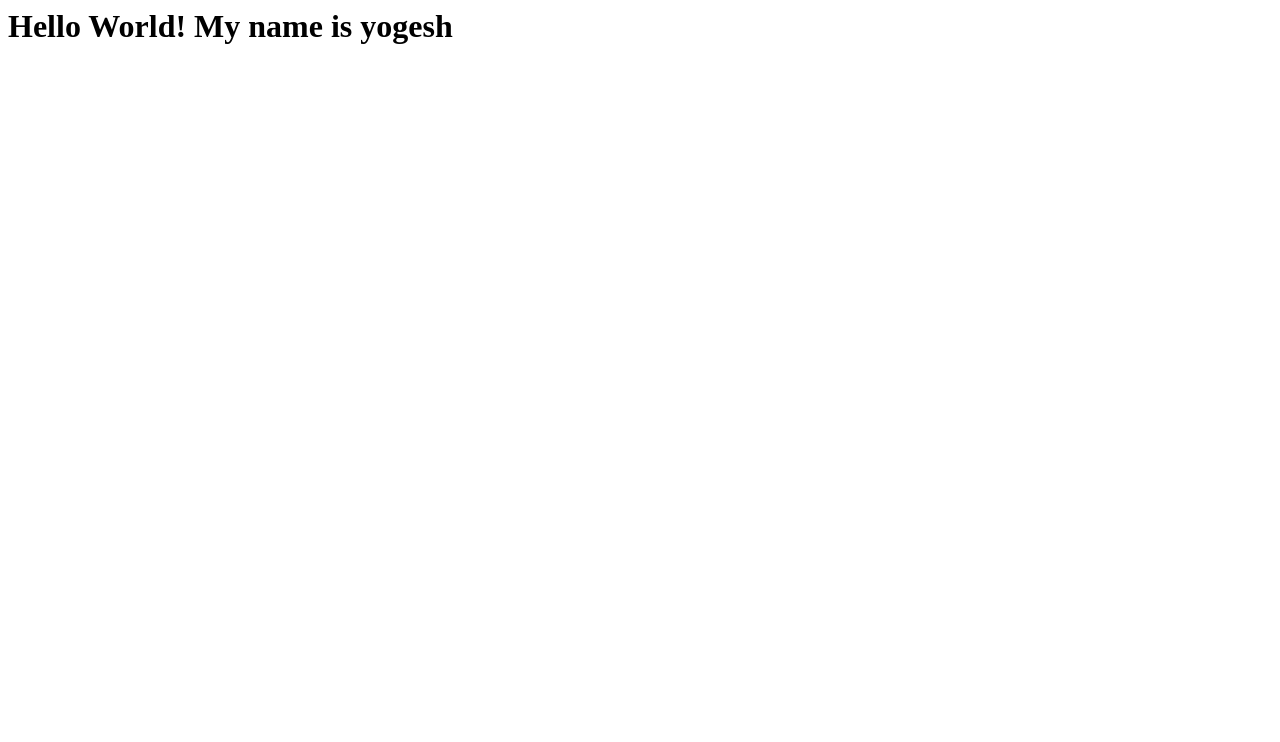
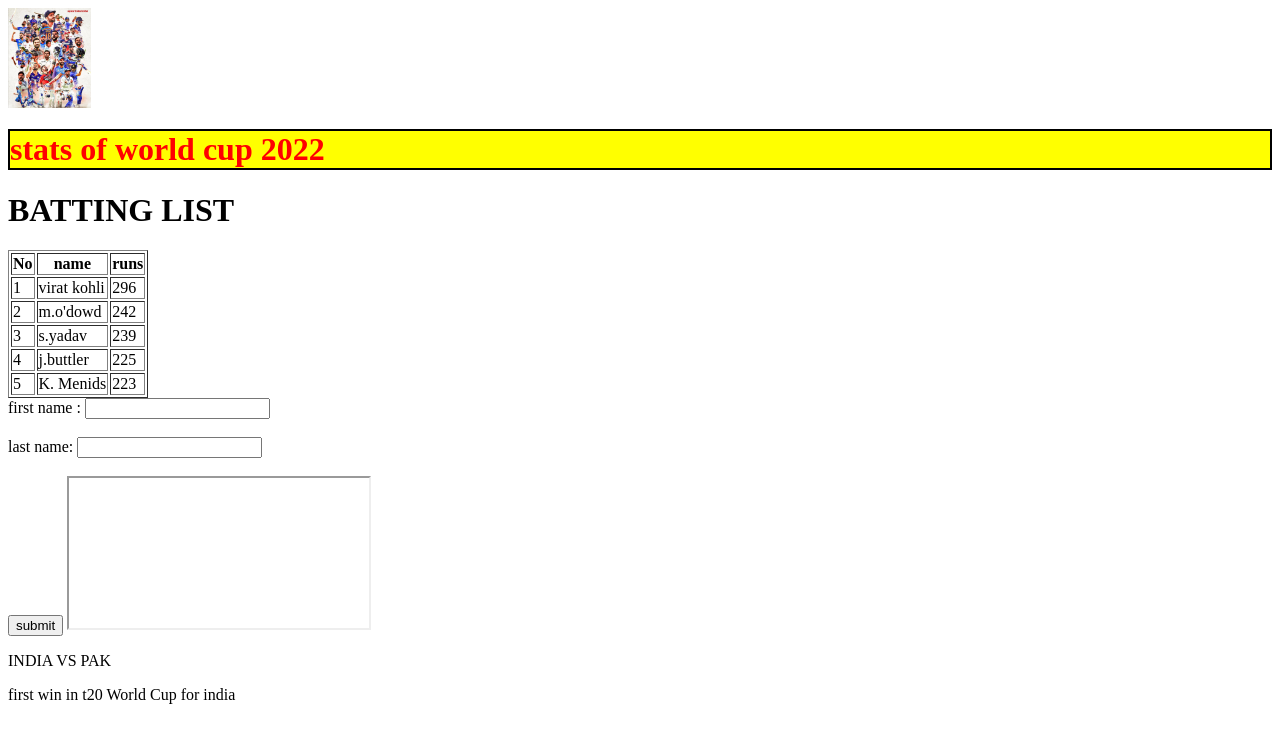
Before and after one commit to Yogesh-sphs/Yogesh-sphs, a plain HTML site: page index.html in a window 1280 px wide. Drawn offline with Linux system fonts and the light colour scheme.

Commit message:
Created website

```diff
--- a/index.html
+++ b/index.html
@@ -3,6 +3,97 @@
     <title>My first website</title>
   </head>
   <body>
-    <h1>Hello World! My name is yogesh </h1> <!-- student can write whatever they want to write. This is dummy text -->
+    <table>
+     <body>
+     <html>
+
+
+    <img src = "Images/1.jpg" height=100 width, =10000
+    alt="wallpaper" tittle-"stats of world cup"> <br>
+    <h1 style ="color:red;border:2px solid black;font-size:200%;background-color:yellow;f ont-family:courier new;text align:center;">stats of world cup 2022</h1>
+    <h1> BATTING LIST</h1>
+    <table border=1>
+    <tr>
+    <th>No</th>
+    <th>name</th>
+    <th>runs</th>
+    </tr>
+    <tr>
+     <td>1</td>
+     <td>virat kohli</td>
+     <td> 296 </td>
+    </tr>
+
+    <tr>
+      <td>2</td>
+      <td>m.o'dowd</td>
+      <td>242</td>
+    </tr>
+
+    <tr>
+      <td> 3</td>
+      <td> s.yadav</td>
+      <td> 239</td>
+    </tr>
+
+    <tr>
+      <td>4</td>
+      <td> j.buttler</td>
+      <td> 225 </td>
+    </tr>
+
+    <tr>
+
+      <td>5</td>
+      <td> K. Menids</td>
+      <td> 223 </td>
+    </tr>
+
+     </table>
+     </body>
+     </html>
+
+
+
+
+
+     <! DOCTYPE html>
+     <html>
+     <body>
+      <form>
+
+
+       <label> first name :</label>
+       <input type ="text">
+       <br><br>
+
+        <label>last name:</label>
+        <input type ="text">
+        <br><br>
+        <button> submit</button>
+
+        <iframe src "https://www.t20worldcup.com/video/2869705"></iframe>
+        <br>
+        <p> INDIA VS PAK </p>
+        <p>first win in t20 World Cup for india</p>
+
+
+      </form>
+     </body>
+
+     </html>
+
+
+
+
+
+
+
+
+
+
+
+
+
   </body>
 </html>
```
Also changed, not shown: Images/1.jpg (added).
